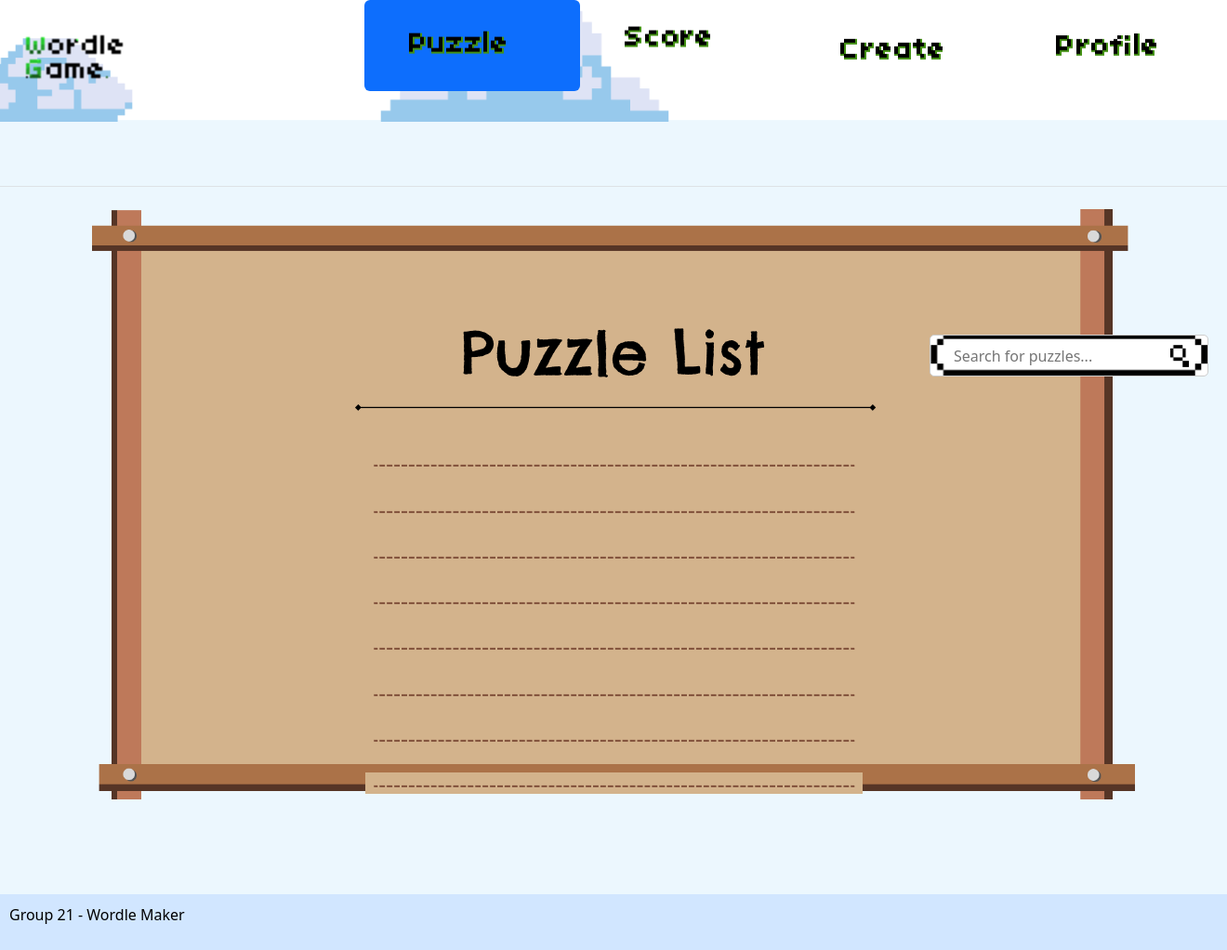
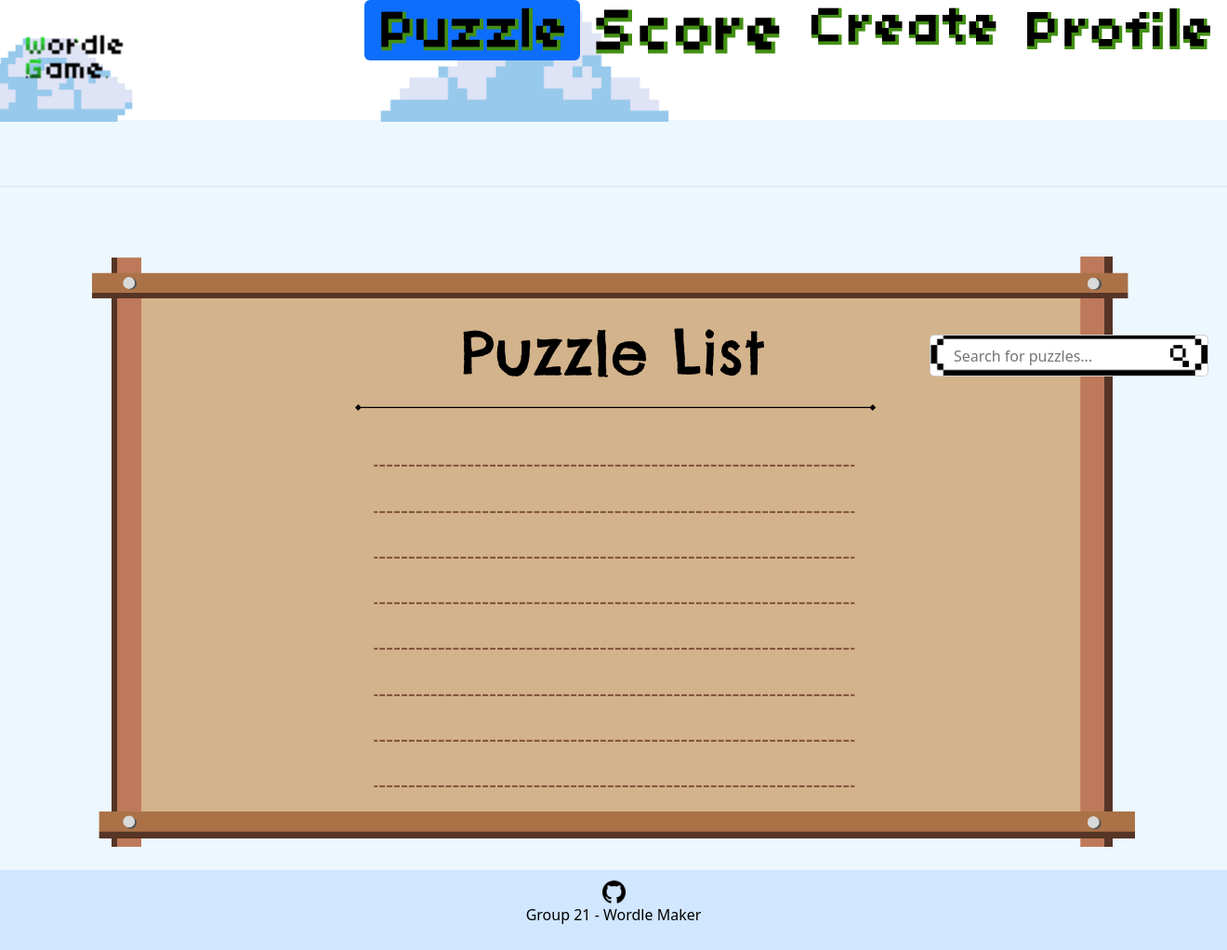
Before and after one commit to wuryantoAji/cits5505GroupProject, a Flask app: page /puzzle-list/ in a window 1320 px wide. Shown: the whole page at 93% size. Run offline with Flask 3, Linux system fonts and the light colour scheme; data that the repository does not hold is empty.

Commit message:
Finish most of the features in puzzle_list, adjust some assets

```diff
--- a/application/static/footer/footer_styles.css
+++ b/application/static/puzzle_list/footer_styles.css
@@ -35,12 +35,12 @@ body {
 }
 
 footer {
-    position: absolute; /* Position the footer absolutely within the body */
+    position: absolute;
     bottom: 0; /* Align the bottom edge of the footer with the bottom edge of the body */
     left: 0; /* Align the left edge of the footer with the left edge of the body */
     width: 100%; /* Make the footer stretch the entire width */
     background-color: #d1e6ff;
     color: rgb(0, 0, 0);
     padding: 10px;
-    text-align: left;
+    text-align: center;
 }
--- a/application/templates/puzzle_list.html
+++ b/application/templates/puzzle_list.html
@@ -7,7 +7,7 @@
     <title>Wordle Puzzle List</title>
     <link rel="stylesheet" href="../static/css/wordle_game.css">
     <link href="https://cdn.jsdelivr.net/npm/bootstrap@5.3.3/dist/css/bootstrap.min.css" rel="stylesheet" integrity="sha384-QWTKZyjpPEjISv5WaRU9OFeRpok6YctnYmDr5pNlyT2bRjXh0JMhjY6hW+ALEwIH" crossorigin="anonymous">
-    <link rel="stylesheet" href="../static/footer/footer_styles.css"/>
+    <link rel="stylesheet" href="../static/puzzle_list/footer_styles.css"/>
 </head>
 
 <body style="background-image: url('../static/background_score_list.png'); background-size: cover; background-repeat: no-repeat; background-position: center center;">
@@ -17,55 +17,59 @@
             <img src="{{ url_for('static', filename='website_name_otherpage.png') }}" style="width:200px;height:50;">
         </a>
         <ul class="nav nav-pills">
-            <li class="nav-item"><a href="#" class="nav-link active" aria-current="page"><img src="{{ url_for('static', filename='navigation/puzzle1.PNG') }}" style="width:200px;"></a></li>
-            <li class="nav-item"><a href="#" class="nav-link"><img src="{{ url_for('static', filename='navigation/score1.PNG') }}" style="width:200px;"></a></li>
-            <li class="nav-item"><a href="#" class="nav-link"><img src="{{ url_for('static', filename='navigation/create1.PNG') }}" style="width:200px;"></a></li>
-            <li class="nav-item"><a href="#" class="nav-link"><img src="{{ url_for('static', filename='navigation/profile1.PNG') }}" style="width:200px;"></a></li>
+            <li class="nav-item"><a href="#" class="nav-link active" aria-current="page"><img src="{{ url_for('static', filename='navigation/puzzle.PNG') }}" style="width:200px;"></a></li>
+            <li class="nav-item"><a href="#" class="nav-link"><img src="{{ url_for('static', filename='navigation/score.PNG') }}" style="width:200px;"></a></li>
+            <li class="nav-item"><a href="#" class="nav-link"><img src="{{ url_for('static', filename='navigation/create.PNG') }}" style="width:200px;"></a></li>
+            <li class="nav-item"><a href="#" class="nav-link"><img src="{{ url_for('static', filename='navigation/profile.PNG') }}" style="width:200px;"></a></li>
         </ul>
     </header>
 
     <div class="wooden">
 
-        <h1><img src="../static/puzzlelist/Puzzle List.png"></h1>
+        <h1><img src="../static/puzzle_list/Puzzle List.png"></h1>
         <input type="text" id="searchInput" onkeyup="filterItems()" placeholder="Search for puzzles...">
-        <h2><img src="../static/footer/Screenshot 2024-05-13 081047.png"></h2>
+        <h2><img src="../static/puzzle_list/line.png"></h2>
 
-        <!--
-            <ul>
-                {% for i in range(15) %}
+        <!-- <ul class="list1">
+            {% for i in range(11) %}
                 {% if loop.index <= puzzles|length %}
                     {% set puzzle = puzzles[loop.index - 1] %}
-                        <li><a href="/play-game/{{ puzzle.puzzle_name }}">
-                            {{ puzzle.puzzle_name }} by {{ puzzle.User.username }} - Attempts: {{ puzzle.number_of_attempt }}, Score: {{ puzzle.puzzle_score }}
-                        </a>
-                        <br>
-                        <img src="../static/footer/Screenshot 2024-05-13 082358.png" alt="Image">
+                    <li  class="filterable">
+                        <span style="color: transparent;">-</span>
                     </li>
                 {% else %}
-                        <li><span style="color: transparent;">-</span></li>
+                    <li>
+                        <span style="color: transparent;">-</span>
+                    </li>
+                {% endif %}
+
+                {% if loop.index < 9 %}
+                    <li>
+                        <img src="../static/puzzle_list/dash_line.png" alt="Image">
+                    </li>
                 {% endif %}
             {% endfor %}
-            </ul>
-        -->
+        </ul> -->
+
         <ul id="itemList">
             {% for i in range(11) %}
                 {% if loop.index <= puzzles|length %}
                     {% set puzzle = puzzles[loop.index - 1] %}
-                    <li class="filterable">
+                    <li  class="filterable">
                         <a href="/play-game/{{ puzzle.puzzle_name }}">
                             {{ puzzle.puzzle_name }} by {{ puzzle.User.username }} - Attempts: {{ puzzle.number_of_attempt }}, Score: {{ puzzle.puzzle_score }}
                         </a>
+                        <span style="color: transparent;">-</span>
                     </li>
                 {% else %}
                     <li>
-                        <!-- This block will show the image even if there's no item -->
                         <span style="color: transparent;">-</span>
                     </li>
                 {% endif %}
-                <!-- Image will appear 9 times -->
+
                 {% if loop.index < 9 %}
                     <li>
-                        <img src="../static/footer/Screenshot 2024-05-13 082358.png" alt="Image">
+                        <img src="../static/puzzle_list/dash_line.png" alt="Image">
                     </li>
                 {% endif %}
             {% endfor %}
@@ -74,6 +78,7 @@
     </div>
 
         <footer>
+            <a href="https://github.com/wuryantoAji/cits5505GroupProject.git" target="_blank"><img src="../static/puzzle_list/githubicon.png" width="25px" height="25px"></a>
             <p>Group 21 - Wordle Maker</p>
         </footer>
 
@@ -85,19 +90,69 @@
         input = document.getElementById('searchInput');
         filter = input.value.toUpperCase();
         ul = document.getElementById('itemList');
-        li = ul.getElementsByClassName('filterable'); // Filterable items only
+        li = ul.getElementsByClassName('filterable');
 
         for (i = 0; i < li.length; i++) {
             a = li[i].getElementsByTagName('a')[0];
             txtValue = a.textContent || a.innerText;
             if (txtValue.toUpperCase().indexOf(filter) > -1) {
-                li[i].style.display = ''; // Show filtered items
+                li[i].style.visibility = 'visible';
             } else {
-                li[i].style.display = 'none'; // Hide filtered items
+                li[i].style.visibility = 'collapse';
             }
         }
     }
 </script>
+
+<!-- <script>
+    var originalItemList = [];
+
+    window.onload = function() {
+        var ul = document.getElementById('itemList');
+        var li = ul.getElementsByClassName('filterable');
+        for (var i = 0; i < li.length; i++) {
+            originalItemList.push(li[i].cloneNode(true));
+        }
+    };
+
+    function filterItems() {
+        var input, filter, ul, li, a, i, txtValue;
+        input = document.getElementById('searchInput');
+        filter = input.value.toUpperCase();
+        ul = document.getElementById('itemList');
+        li = ul.getElementsByClassName('filterable');
+        var filteredItems = [];
+
+        for (i = 0; i < li.length; i++) {
+            a = li[i].getElementsByTagName('a')[0];
+            txtValue = a.textContent || a.innerText;
+            if (txtValue.toUpperCase().indexOf(filter) > -1) {
+                li[i].style.display = '';
+                filteredItems.push(li[i]);
+            } else {
+                li[i].style.display = 'none';
+            }
+        }
+
+
+        if (filter === '') {
+            ul.innerHTML = '';
+            originalItemList.forEach(function(item) {
+                ul.appendChild(item.cloneNode(true));
+            });
+        } else {
+
+            ul.innerHTML = '';
+            filteredItems.forEach(function(item) {
+                ul.appendChild(item);
+            });
+        }
+    }
+</script> -->
+
+
+
+
 
 <style>
 
@@ -119,11 +174,12 @@
         width: 300px; /* Adjust width as needed */
     }
 
+
     .wooden {
         background-image: url('../static/leaderboard/wooden_frame.png'); /* Replace 'background_image.jpg' with your image file */
         background-size: 85%; /* This makes sure the background image covers the entire area of the h1 tag */
         background-repeat: no-repeat;
-        background-position: center top; /* Center the background image */
+        background-position: center; /* Center the background image */
         padding: 20px; /* Adding some padding to give space around the content */
         text-align: center; /* Centering the content */
     }
@@ -138,17 +194,6 @@
         padding: 0; /* Remove default padding */
     }
 
-    /* .wooden ul li {
-        margin-bottom: 10px;
-    } */
-
-    /*.wooden ul li a {
-        text-decoration: none;
-        border-bottom: 1px dashed black;
-        padding-bottom: 5px;
-        display: inline-block;
-    }*/
-
 </style>
 
 </html>
```
Also changed, not shown: application/static/navigation/create.PNG, application/static/navigation/create1.PNG (deleted), application/static/navigation/profile.PNG, application/static/navigation/profile1.PNG (deleted), application/static/navigation/puzzle.PNG, application/static/navigation/puzzle1.PNG (deleted), application/static/navigation/score.PNG, application/static/navigation/score1.PNG (deleted), application/static/puzzle_list/Puzzle List.png (renamed from application/static/puzzlelist/Puzzle List.png), application/static/puzzle_list/dash_line.png (renamed from application/static/footer/Screenshot 2024-05-13 082358.png), application/static/puzzle_list/githubicon.png (added), application/static/puzzle_list/line.png (renamed from application/static/footer/Screenshot 2024-05-13 081047.png), application/static/puzzle_list/wooden_frame2.png (added). Lines whose indentation alone changed are shown as unchanged.
